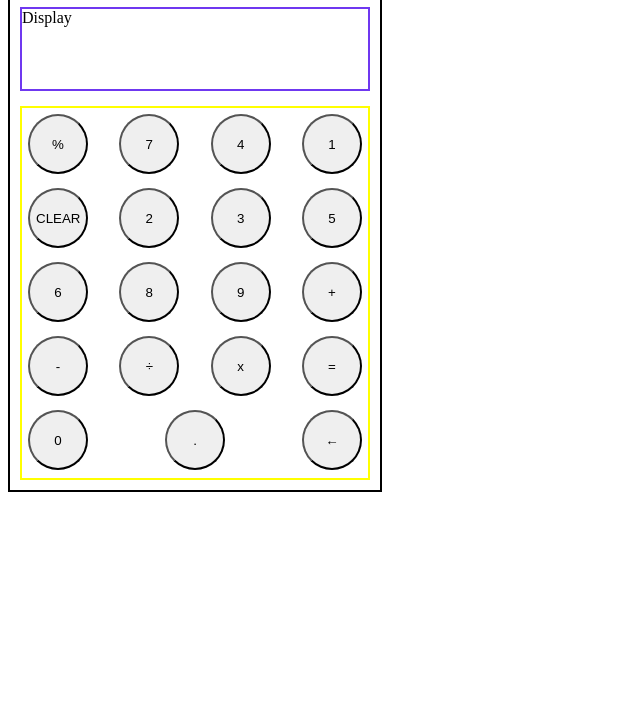
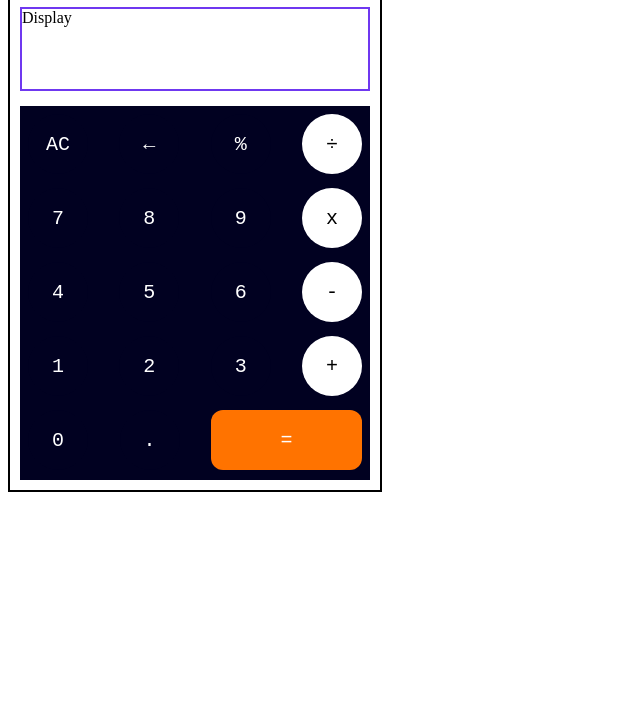
Before and after one commit to LeeroyTJ/calculator, a plain HTML site: page index.html in a window 1280 px wide. Shown: the part 95-800 px from the top of the page, without its empty margins (0-640 px from the left). Drawn offline with Linux system fonts and the light colour scheme.

Commit message:
added positioning and styling to the buttons

```diff
--- a/index.html
+++ b/index.html
@@ -19,25 +19,25 @@
         </div>
         <div>
             <div class="btns">
-                <button class="percentage">%</button>
-                <button class="seven">7</button>
-                <button class="four">4</button>
-                <button class="one">1</button>
-                <button class="clear">CLEAR</button>
-                <button class="">2</button>
-                <button>3</button>
-                <button>5</button>
-                <button>6</button>
-                <button>8</button>
-                <button>9</button>
-                <button>+</button>
-                <button>-</button>
-                <button>÷</button>
-                <button>x</button>
-                <button>=</button>
-                <button>0</button>
-                <button>.</button>
-                <button>←</button>
+                <button id="btn" class="clear">AC</button>
+                <button id="btn" class="delete">←</button>
+                <button id="btn" class="percentage">%</button>
+                <button id="btn" class="divide operator">÷</button>
+                <button id="btn" class="seven">7</button>
+                <button id="btn" class="eight">8</button>
+                <button id="btn" class="nine">9</button>
+                <button id="btn" class="multiply operator">x</button>
+                <button id="btn" class="four">4</button>
+                <button id="btn" class="five">5</button>
+                <button id="btn" class="six">6</button>
+                <button id="btn" class="subtract operator">-</button>
+                <button id="btn" class="one">1</button>
+                <button id="btn" class="two">2</button>
+                <button id="btn" class="three">3</button>
+                <button id="btn" class="add operator">+</button>
+                <button id="btn" class="zero">0</button>
+                <button id="btn" class="point">.</button>
+                <button class="equal-sign">=</button>
             </div>
         </div>
     </div>
--- a/style.css
+++ b/style.css
@@ -21,6 +21,7 @@ h1{
     font-weight: 900;
     border: none;
     background: none;
+    color: #000000;
 }
 
 .display {
@@ -30,19 +31,40 @@ h1{
 }
 
 .btns {
-    border: solid 2px yellow;
+    border: solid 2px #010121;
     height: 370px;
     display: flex;
     flex-wrap: wrap;
     flex-direction: row;
     justify-content: space-between;
     padding: 0px;
+    background-color: #010121;
+}
+
+.operator {
+    background-color: white;
+    color: rgb(0, 0, 0)
 }
 
 button {
-    border-radius: 50%;
     margin: 6px;
     width: 60px;
     height: 60px;
     text-align: center;
+    font-family: 'Courier New', Courier, monospace;
+    font-weight: 500;
+    font-size: 20px;
+    border-width: 0px;
+    color: white;
+    background-color: #010121;
 }
+
+#btn {
+    border-radius: 50%;
+}
+
+.equal-sign {
+    width: 151px;
+    border-radius: 12px;
+    background-color: #ff7300;
+}
```
